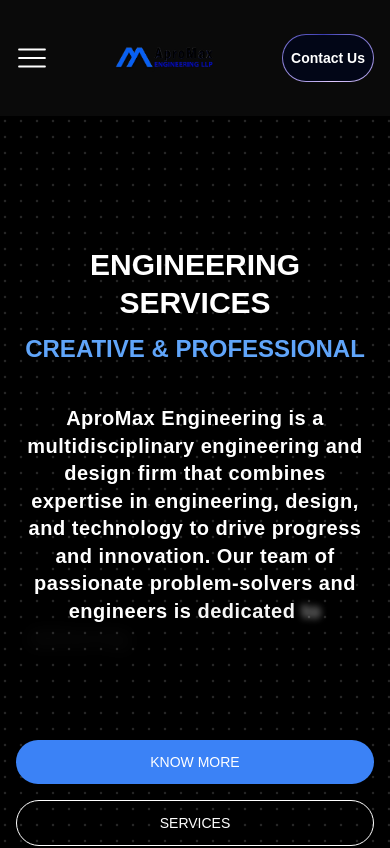
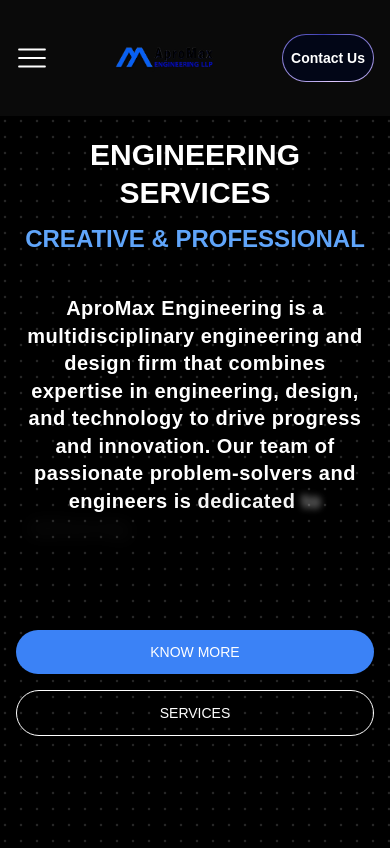
Before and after one commit to Habib7442/apromax, a Next.js app: page / in a window 390 px wide. Shown: the top 848 px of the page. Built offline with nearby package versions, Linux system fonts and the light colour scheme.

Commit message:
second commit

```diff
--- a/components/Hero.jsx
+++ b/components/Hero.jsx
@@ -6,9 +6,9 @@
     "AproMax Engineering is a multidisciplinary engineering and design firm that combines expertise in engineering, design, and technology to drive progress and innovation. Our team of passionate problem-solvers and engineers is dedicated to delivering cutting-edge solutions tailored to meet our client's unique needs.";
 
   return (
-    <header className="relative bg-header-1 w-full min-h-screen bg-no-repeat bg-cover bg-center mt-2 sm:mt-0 lg:mt-4">
+    <header className="relative bg-header-1 w-full min-h-screen bg-no-repeat bg-cover bg-center sm:mt-0 lg:mt-4">
       {/* Main content */}
-      <div className="relative z-10 container mx-auto text-center text-white px-4 py-5 sm:py-24 flex flex-col justify-center min-h-screen">
+      <div className="relative z-10 container mx-auto text-center text-white px-4 py-5 sm:py-24 flex flex-col min-h-screen">
         {/* Main heading */}
         <h1 className="text-3xl sm:text-4xl md:text-5xl lg:text-6xl font-extrabold uppercase mb-3 text-white leading-tight drop-shadow-md">
           Engineering Services
```
